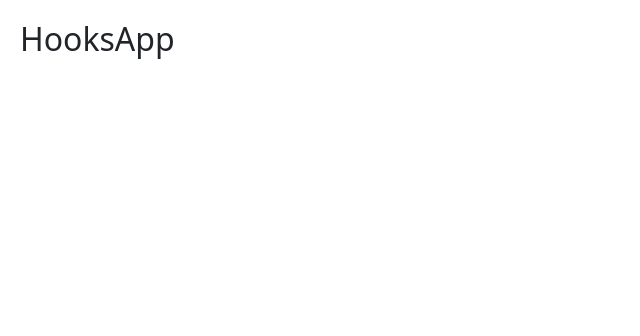
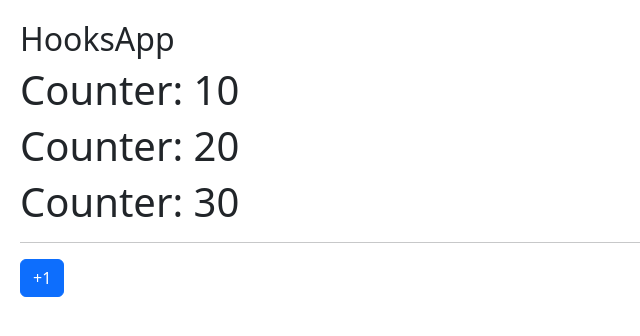
Before and after one commit to physiodevapp/react-zero-to-expert, a React (Vite) app in the folder 05-hook-app/: page / in a window 1280 px wide. Shown: the top 336 px of the page, without its empty margins (0-640 px from the left). Built offline with nearby package versions, Linux system fonts and the light colour scheme.

Commit message:
useState

```diff
--- /dev/null
+++ b/05-hook-app/src/01-useState/CounterApp.jsx
@@ -0,0 +1,34 @@
+import React, { useState } from "react";
+
+function CounterApp() {
+  const [counters, setCounters] = useState({
+    counter1: 10,
+    counter2: 20,
+    counter3: 30,
+  });
+
+  const { counter1, counter2, counter3 } = counters
+
+  const handleclick = () => {
+    setCounters(() => {
+      return {
+        ...counters,
+        counter1: counter1 + 1,
+      }
+    })
+  }
+
+  return (
+    <>
+      <h1>Counter: {counter1}</h1>
+      <h1>Counter: {counter2}</h1>
+      <h1>Counter: {counter3}</h1>
+
+      <hr />
+
+      <button className="btn btn-primary" onClick={handleclick}>+1</button>
+    </>
+  );
+}
+
+export default CounterApp;
--- a/05-hook-app/src/HooksApp.jsx
+++ b/05-hook-app/src/HooksApp.jsx
@@ -1,9 +1,13 @@
-import React from 'react'
+import React from "react";
+import CounterApp from "./01-useState/CounterApp";
 
 function HooksApp() {
   return (
-    <h2>HooksApp</h2>
-  )
+    <>
+      <h2>HooksApp</h2>
+      <CounterApp />
+    </>
+  );
 }
 
-export default HooksApp
+export default HooksApp;
```
